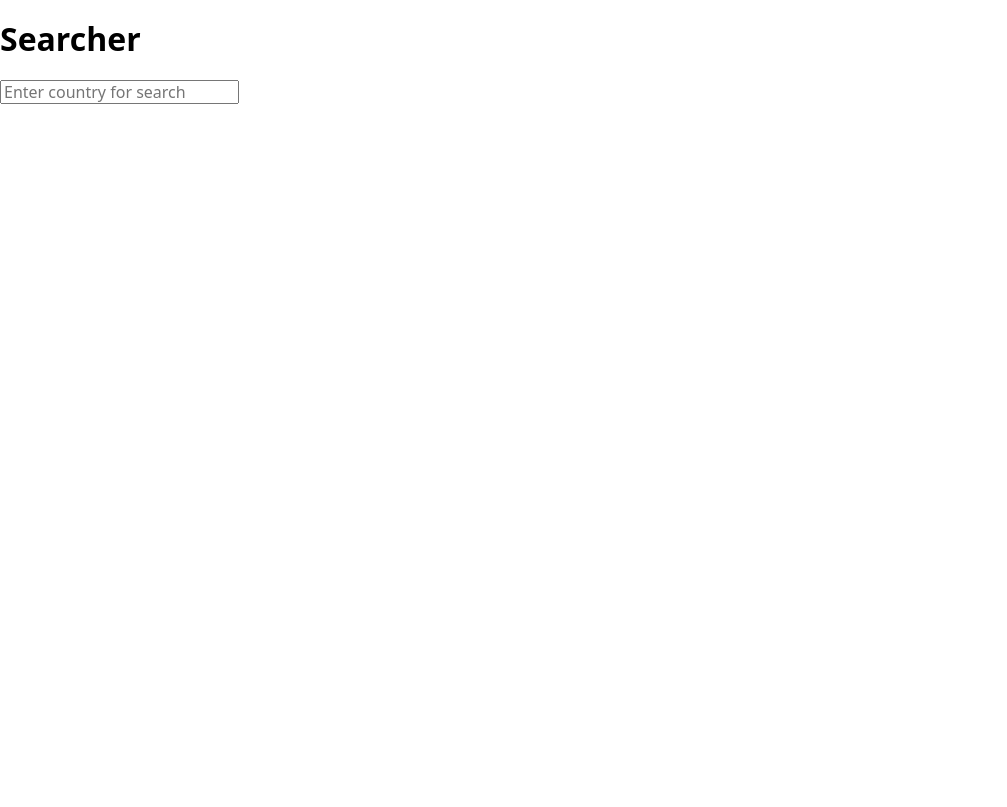
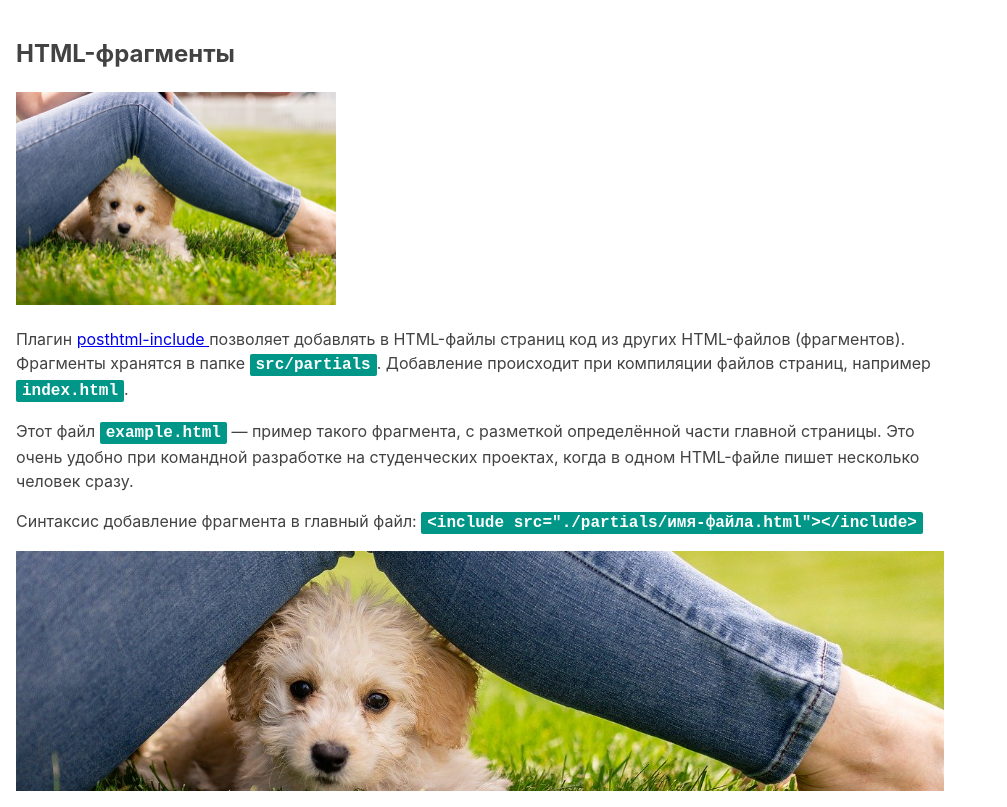
Before and after one commit to allakhimenko/goit-js-hw-12-countries, a website built with Parcel: page src/index.html in a window 1280 px wide. Shown: the whole page, without its empty margins (0-1007 px from the left). Built offline with nearby package versions, Linux system fonts and the light colour scheme.

Commit message:
reinstall

```diff
--- a/package.json
+++ b/package.json
@@ -3,10 +3,10 @@
   "version": "1.1.0",
   "description": "",
   "main": "index.js",
-  "homepage": "https://allakhimenko.github.io/goit-js-hw-12-countries",
+  "homepage": "https://goitacademy.github.io/parcel-project-template",
   "scripts": {
     "dev": "parcel src/*.html",
-    "build": "parcel build src/*.html --public-url /goit-js-hw-12-countries/"
+    "build": "parcel build src/*.html --public-url /parcel-project-template/"
   },
   "repository": {
     "type": "git",
--- a/src/index.html
+++ b/src/index.html
@@ -3,7 +3,7 @@
   <head>
     <meta charset="UTF-8" />
     <meta name="viewport" content="width=device-width, initial-scale=1.0" />
-    <title>Countries</title>
+    <title>Заголовок страницы</title>
     <link
       rel="stylesheet"
       href="https://cdnjs.cloudflare.com/ajax/libs/modern-normalize/1.0.0/modern-normalize.min.css"
@@ -12,16 +12,10 @@
     />
   </head>
   <body>
-    <div class="container">
-      <h1>Searcher</h1>
+    <!-- Так добавляются фрагменты в главные HTML-файлы страниц. -->
+    <include src="./partials/example.html"></include>
 
-      <div class="search">
-        <input type="text" class="input" placeholder="Enter country for search">
-      </div>
-
-      <ul class="Country"></ul>
-    </div>
-
+    <!-- Скрипт идёт последним в разметке. В нём уже подключен главный SASS-файл. -->
     <script src="./index.js"></script>
   </body>
 </html>
--- /dev/null
+++ b/src/partials/example.html
@@ -0,0 +1,33 @@
+<article class="example">
+  <h1>HTML-фрагменты</h1>
+
+  <!-- Путь к изображениям из HTML-фрагмента такой, как из файла index.html -->
+  <img src="images/demo.jpg" alt="" width="320" />
+  <p>
+    Плагин
+    <a
+      href="https://github.com/posthtml/posthtml-include"
+      target="_blank"
+      rel="noopener noreferrer"
+    >
+      posthtml-include
+    </a>
+    позволяет добавлять в HTML-файлы страниц код из других HTML-файлов (фрагментов). Фрагменты
+    хранятся в папке
+    <code>src/partials</code>. Добавление происходит при компиляции файлов страниц, например
+    <code>index.html</code>.
+  </p>
+
+  <p>
+    Этот файл <code>example.html</code> &mdash; пример такого фрагмента, с разметкой определённой
+    части главной страницы. Это очень удобно при командной разработке на студенческих проектах,
+    когда в одном HTML-файле пишет несколько человек сразу.
+  </p>
+
+  <p>
+    Синтаксис добавление фрагмента в главный файл:
+    <code> &lt;include src="./partials/имя-файла.html"&gt;&lt;/include&gt; </code>
+  </p>
+
+  <div class="background"></div>
+</article>
--- /dev/null
+++ b/src/sass/_example.scss
@@ -0,0 +1,27 @@
+.example {
+  font-family: -apple-system, BlinkMacSystemFont, 'Segoe UI', Roboto, Oxygen, Ubuntu, Cantarell,
+    'Open Sans', 'Helvetica Neue', sans-serif;
+  line-height: 1.5;
+  background-color: #fff;
+  color: #424242;
+  max-width: 960px;
+  padding: 16px;
+}
+
+.example code {
+  font-family: monospace;
+  font-size: 16px;
+  font-weight: 700;
+  background-color: #009688;
+  color: #fff;
+  padding: 2px 6px;
+  border-radius: 2px;
+}
+
+.example .background {
+  height: 240px;
+  // Путь к изображениям из SASS-файла всегда такой, как из папки css
+  background-image: url('../images/demo.jpg');
+  background-size: cover;
+  background-position: center;
+}
--- a/src/sass/main.scss
+++ b/src/sass/main.scss
@@ -1 +1,7 @@
-@import './styles';
+/*
+ * Главный файл стилей.
+ * Все паршалы подключаются сюда.
+ */
+
+// Стили для файла с примером HTML-фрагмента
+@import './example';
```
Also changed, not shown: src/sass/_styles.scss (deleted).
